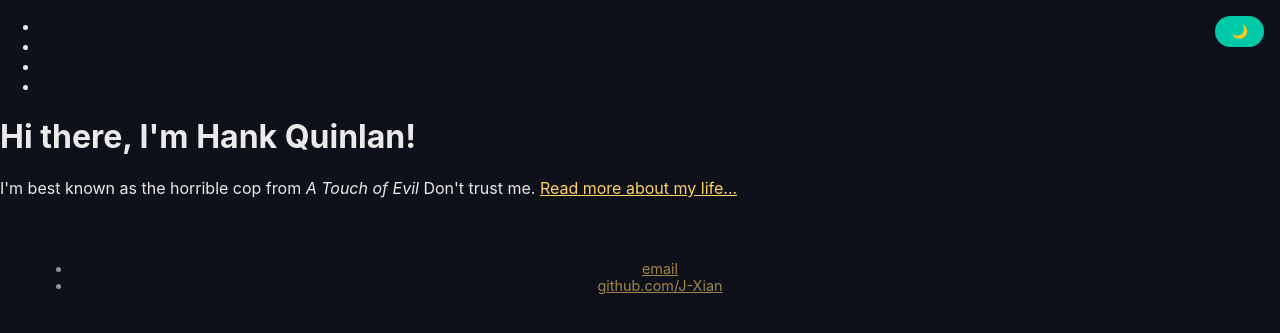
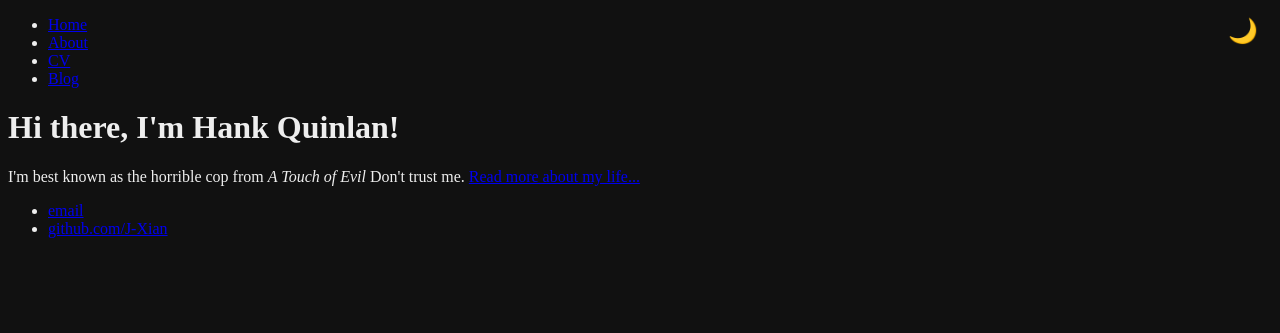
Before and after one commit to J-Xian/J-Xian.github.io, a Jekyll site: the page built from index.html, in a window 1280 px wide. Shown: the top 333 px of the page. Built offline with Jekyll 4.4.1, drawn with Linux system fonts in a browser that asks for light colours.

Commit message:
Update main.css

```diff
--- a/css/main.css
+++ b/css/main.css
@@ -1,100 +1,19 @@
-:root {
-  --bg-color: #ffffff;
-  --text-color: #000000;
-  --accent-color: #00C9A7;
-  --highlight-color: #FFD166;
-  --card-bg: #f5f5f5;
-  --link-color: #00C9A7;
+body[data-theme="dark"] {
+  background-color: #111;
+  color: #eee;
 }
 
-[data-theme="dark"] {
-  --bg-color: #0F111A;
-  --text-color: #EAEAEA;
-  --card-bg: #1A1C2C;
-  --link-color: #FFD166;
-}
-
-body {
-  margin: 0;
-  font-family: 'Inter', sans-serif;
-  background-color: var(--bg-color);
-  color: var(--text-color);
-  transition: background-color 0.5s ease, color 0.5s ease;
-}
-
-header {
-  background-color: var(--accent-color);
-  padding: 1rem 2rem;
-  display: flex;
-  justify-content: space-between;
-  align-items: center;
-}
-
-header h1 {
-  font-family: 'Poppins', sans-serif;
-  font-size: 1.5rem;
-  margin: 0;
-  color: var(--bg-color);
-}
-
-nav a {
-  margin-left: 1rem;
-  text-decoration: none;
-  color: var(--bg-color);
-  font-weight: 600;
-  transition: color 0.3s ease;
-}
-
-section {
-  padding: 2rem;
-  max-width: 900px;
-  margin: auto;
-}
-
-h2 {
-  font-family: 'Poppins', sans-serif;
-  color: var(--highlight-color);
-}
-
-.project-card {
-  background-color: var(--card-bg);
-  padding: 1rem;
-  margin-bottom: 1rem;
-  border-left: 4px solid var(--accent-color);
-  transition: background-color 0.5s ease;
-}
-
-.tools-list li {
-  margin-bottom: 0.5rem;
-}
-
-footer {
-  text-align: center;
-  padding: 2rem;
-  font-size: 0.9rem;
-  color: var(--text-color);
-  opacity: 0.6;
-}
-
-a {
-  color: var(--link-color);
-  transition: color 0.3s ease;
+body[data-theme="light"] {
+  background-color: #fff;
+  color: #111;
 }
 
 #theme-toggle {
   position: fixed;
   top: 1rem;
   right: 1rem;
-  background: var(--accent-color);
-  color: var(--bg-color);
+  background: none;
   border: none;
-  padding: 0.5rem 1rem;
-  border-radius: 20px;
+  font-size: 1.5rem;
   cursor: pointer;
-  font-weight: bold;
-  transition: transform 0.3s ease;
 }
-
-#theme-toggle:hover {
-  transform: scale(1.05);
-}
```
